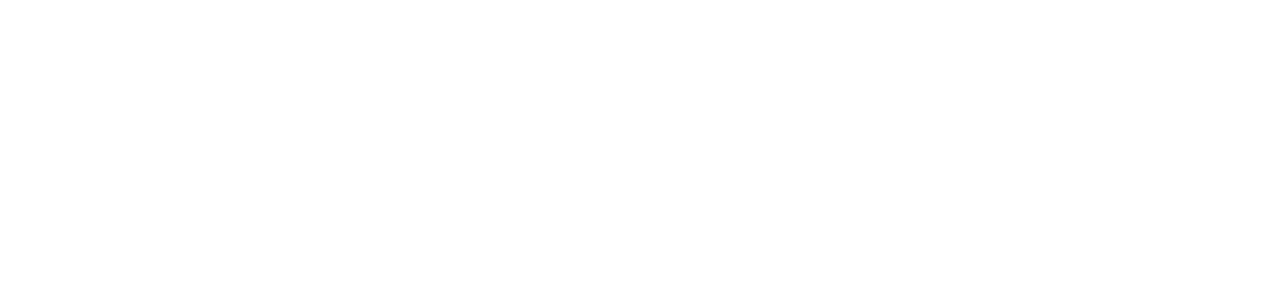
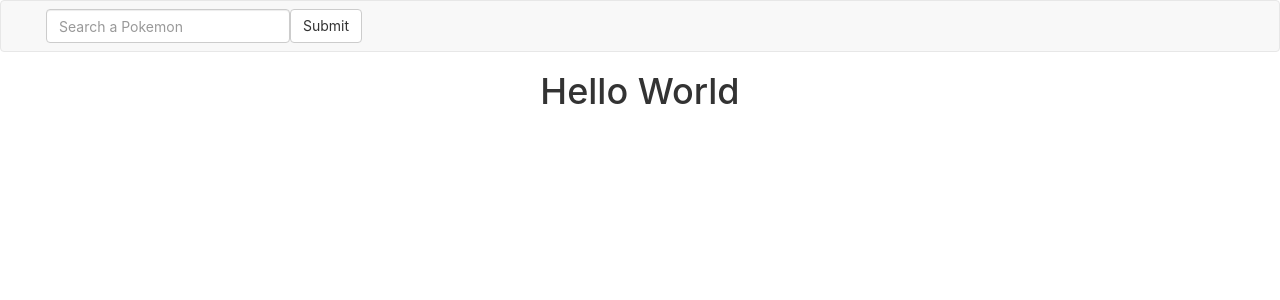
Before and after one commit to Nacho077/PokePage, a React (Create React App) app: page /home in a window 1280 px wide. Shown: the top 300 px of the page. Built offline with nearby package versions, Linux system fonts and the light colour scheme.

Commit message:
add bootstrap and searchbar

```diff
--- a/public/index.html
+++ b/public/index.html
@@ -10,34 +10,23 @@
       content="Web site created using create-react-app"
     />
     <link rel="apple-touch-icon" href="%PUBLIC_URL%/logo192.png" />
-    <!--
-      manifest.json provides metadata used when your web app is installed on a
-      user's mobile device or desktop. See https://developers.google.com/web/fundamentals/web-app-manifest/
-    -->
     <link rel="manifest" href="%PUBLIC_URL%/manifest.json" />
-    <!--
-      Notice the use of %PUBLIC_URL% in the tags above.
-      It will be replaced with the URL of the `public` folder during the build.
-      Only files inside the `public` folder can be referenced from the HTML.
-
-      Unlike "/favicon.ico" or "favicon.ico", "%PUBLIC_URL%/favicon.ico" will
-      work correctly both with client-side routing and a non-root public URL.
-      Learn how to configure a non-root public URL by running `npm run build`.
-    -->
+    <link rel="stylesheet"
+    href="https://stackpath.bootstrapcdn.com/bootstrap/3.4.1/css/bootstrap.min.css"
+    integrity="sha384-HSMxcRTRxnN+Bdg0JdbxYKrThecOKuH5zCYotlSAcp1+c8xmyTe9GYg1l9a69psu"
+    crossorigin="anonymous">
     <title>React App</title>
   </head>
   <body>
     <noscript>You need to enable JavaScript to run this app.</noscript>
     <div id="root"></div>
-    <!--
-      This HTML file is a template.
-      If you open it directly in the browser, you will see an empty page.
-
-      You can add webfonts, meta tags, or analytics to this file.
-      The build step will place the bundled scripts into the <body> tag.
-
-      To begin the development, run `npm start` or `yarn start`.
-      To create a production bundle, use `npm run build` or `yarn build`.
-    -->
+    <script
+    src="https://code.jquery.com/jquery-1.12.4.min.js"
+    integrity="sha384-nvAa0+6Qg9clwYCGGPpDQLVpLNn0fRaROjHqs13t4Ggj3Ez50XnGQqc/r8MhnRDZ"
+    crossorigin="anonymous"></script>
+    <script
+    src="https://stackpath.bootstrapcdn.com/bootstrap/3.4.1/js/bootstrap.min.js"
+    integrity="sha384-aJ21OjlMXNL5UyIl/XNwTMqvzeRMZH2w8c5cRVpzpU8Y5bApTppSuUkhZXN0VxHd"
+    crossorigin="anonymous"></script>
   </body>
 </html>
--- a/src/App.tsx
+++ b/src/App.tsx
@@ -1,13 +1,15 @@
 import React from 'react';
 import { Route, Switch } from 'react-router-dom'
-import Home from './components/home/home'
+import Home from './components/pages/home/home'
+import Navbar from './components/modules/navbar/navbar'
 import './App.css';
 
 function App() {
   return (
     <div className="App">
+      <Route path="/:page" component={Navbar} />
       <Switch>
-        <Route exact path="/" component={Home}/>
+        <Route exact path="/home" component={Home}/>
       </Switch>
     </div>
   );
--- a/src/components/home/home.tsx
+++ /dev/null
@@ -1,9 +0,0 @@
-import React from 'react'
-
-export const Home: React.FC = () => {
-    return(
-        <div>
-            <h1>Hello World</h1>
-        </div>
-    )
-}
--- /dev/null
+++ b/src/components/modules/navbar/navbar.tsx
@@ -0,0 +1,41 @@
+import React, { useState } from 'react'
+import { useDispatch }from 'react-redux'
+import { GetPokemon } from '../../../redux/actionCreator'
+
+const Navbar: React.FC = (): JSX.Element => {
+    const [input, setInput] = useState("")
+    const dispatch = useDispatch()
+
+    const handleChange = (value: string) => {
+        setInput(value)
+    }
+    const handleSearch = () => {
+        dispatch(GetPokemon(input))
+    }
+
+    return(
+        <nav className="navbar navbar-default">
+            <div className="container-fluid">
+                <div className="collapse navbar-collapse" id="bs-example-navbar-collapse-1">
+                    <form className="navbar-form navbar-left">
+                        <div className="form-group">
+                            <input
+                            type="text"
+                            className="form-control"
+                            placeholder="Search a Pokemon"
+                            onChange={(e: React.ChangeEvent<HTMLInputElement>) => handleChange(e.target.value)}
+                            />
+                        </div>
+                        <button
+                        type="submit"
+                        className="btn btn-default"
+                        onClick={handleSearch}
+                        >Submit</button>
+                    </form>
+                </div>
+            </div>
+        </nav>
+    )
+}
+
+export default Navbar;
--- /dev/null
+++ b/src/components/pages/home/home.tsx
@@ -0,0 +1,18 @@
+import React, { useState, useEffect } from 'react'
+import { useSelector } from 'react-redux'
+import { RootStore } from '../../../store'
+
+const Home: React.FC = () => {
+    const [thisPokemon, setPokemon] = useState<string>("")
+    const pokemon = useSelector((state: RootStore) => state.pokemon)
+    useEffect(() => {
+        console.log(pokemon)
+    }, [pokemon])
+    return(
+        <div>
+            <h1>Hello World</h1>
+        </div>
+    )
+}
+
+export default Home;
--- a/src/redux/reducers/pokemonReducer.tsx
+++ b/src/redux/reducers/pokemonReducer.tsx
@@ -2,11 +2,13 @@
 
 interface DefaultStateI {
     loading: boolean,
+    initial?: PokemonType[],
     pokemon?: PokemonType
 }
 
 const defaultState: DefaultStateI = {
-    loading: false
+    loading: false,
+    initial: []
 }
 
 const pokemonReducer = (state: DefaultStateI = defaultState, action: PokemonDispatchTypes): DefaultStateI => {
```
Also changed, not shown: 2 other files (tests, documents, lock files or other folders).
